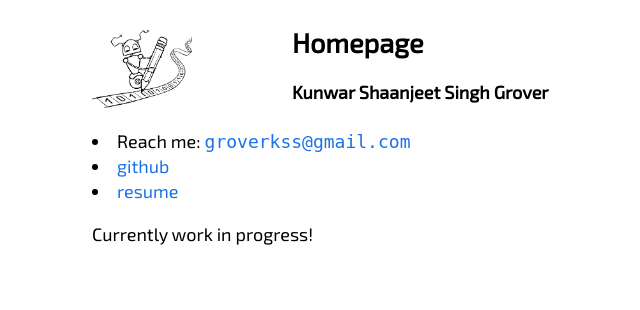
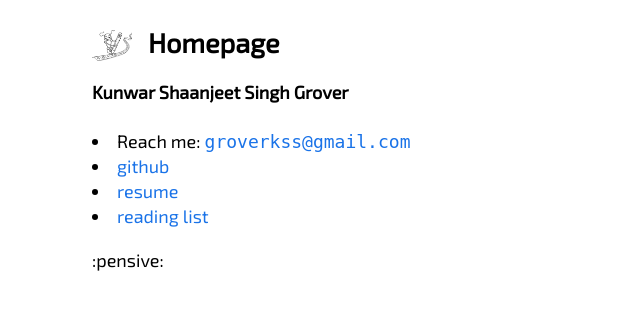
Before and after one commit to Groverkss/Notion-CMS-Blog, a Python web app: template templates/homepage.html in a window 1280 px wide. Shown: the top 310 px of the page, without its empty margins (232-872 px from the left). Run offline with Jinja, Linux system fonts and the light colour scheme; the template is opened without the code that fills it, so the values that code supplies are empty.

Commit message:
Updated homepage template

```diff
--- a/templates/homepage.html
+++ b/templates/homepage.html
@@ -160,7 +160,7 @@
 <body>
     <div class='container'>
         <h2>
-            <img style="float:left;display:inline-block;padding-right: 100px; width: 100px" src="templates/banner.png">
+            <img style="float:left;display:inline-block;padding-right: 16px; width: 40px" src="templates/banner.png">
             Homepage
         </h2>
         <h4><span class='centered'> Kunwar Shaanjeet Singh Grover</h4>
@@ -169,9 +169,10 @@
                         <code>groverkss@gmail.com</code></a></li>
             <li><span class='centered'> <a href='http://github.com/Groverkss'><span class='centered'>github</a></li>
             <li><span class='centered'> <a href='templates/resume.pdf'><span class='centered'>resume</a></li>
+            <li><span class='centered'> <a href='http://github.com/Groverkss/reading-list'><span class='centered'>reading list</a></li>
         </ul>
 
-        Currently work in progress!
+        :pensive:
 
         <ol>
             {% for link, title in pages %}
```
